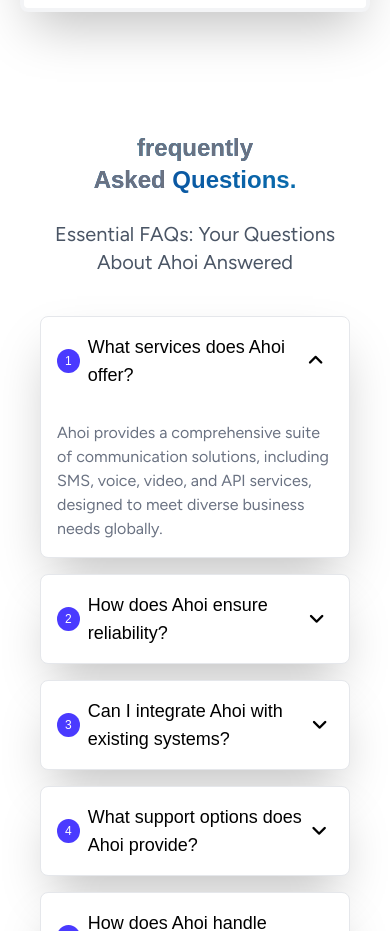
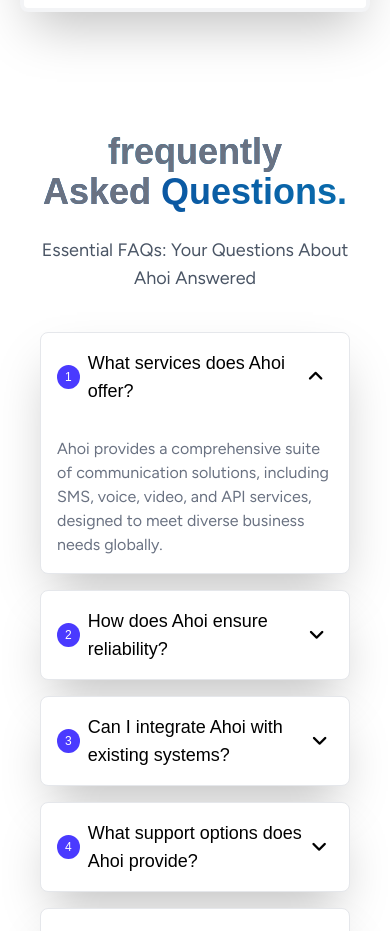
Before and after one commit to abdulrehman41/ahoi, a plain HTML site: page index.html in a window 390 px wide. Shown: the part 9660-10591 px from the top of the page. Drawn offline with nearby package versions, Linux system fonts and the light colour scheme.

Commit message:
fix text sizes

```diff
--- a/index.html
+++ b/index.html
@@ -1716,11 +1716,11 @@
       <div class="block md:flex gap-5">
         <div class="text-center mb-10">
           <span
-            class="font-bold text-2xl sm:text-5xl md:text-6xl bg-gradient-to-r from-[#058abb] via-[#0c529f] to-[#096bac] text-transparent bg-clip-text sm:dark:text-white sm:dark:bg-none sm:dark:text-white"
+            class="font-bold text-4xl sm:text-5xl md:text-6xl bg-gradient-to-r from-[#058abb] via-[#0c529f] to-[#096bac] text-transparent bg-clip-text sm:dark:text-white sm:dark:bg-none sm:dark:text-white"
             ><span class="!text-gray-500">frequently Asked</span
             >&nbsp;Questions.</span
           >
-          <p class="mt-6 text-xl text-gray-600">
+          <p class="mt-6 text-lg sm:text-xl text-gray-600">
             Essential FAQs: Your Questions About Ahoi Answered
           </p>
         </div>
```
